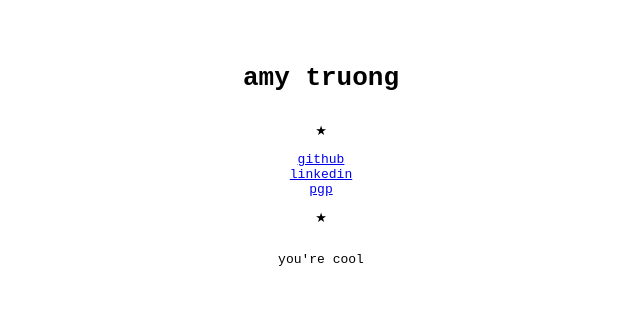
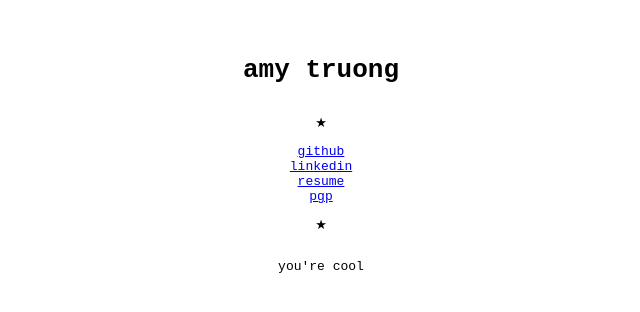
Before and after one commit to avytrv/amytruongdev, a plain HTML site: page index.html in a window 1280 px wide. Shown: the part 244-556 px from the top of the page, without its empty margins (319-959 px from the left). Drawn offline with Linux system fonts and the light colour scheme.

Commit message:
Add resume

```diff
--- a/index.html
+++ b/index.html
@@ -18,6 +18,9 @@
                 <a href="https://www.linkedin.com/in/-amy-truong/">linkedin</a>
             </div>
             <div>
+                <a href="resume.pdf">resume</a>
+            </div>
+            <div>
                 <a href="pgp.txt">pgp</a>
             </div>
         </main>
```
Also changed, not shown: 1 other file.
